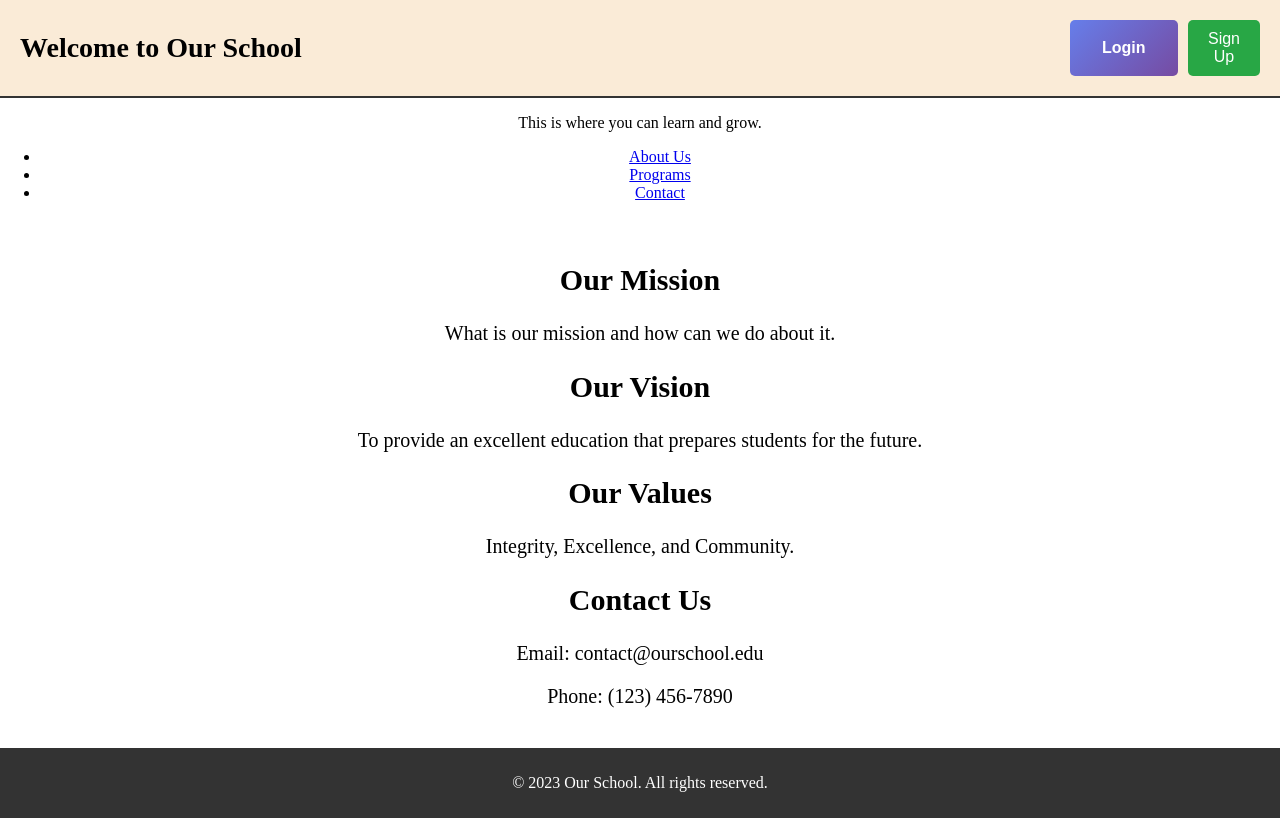
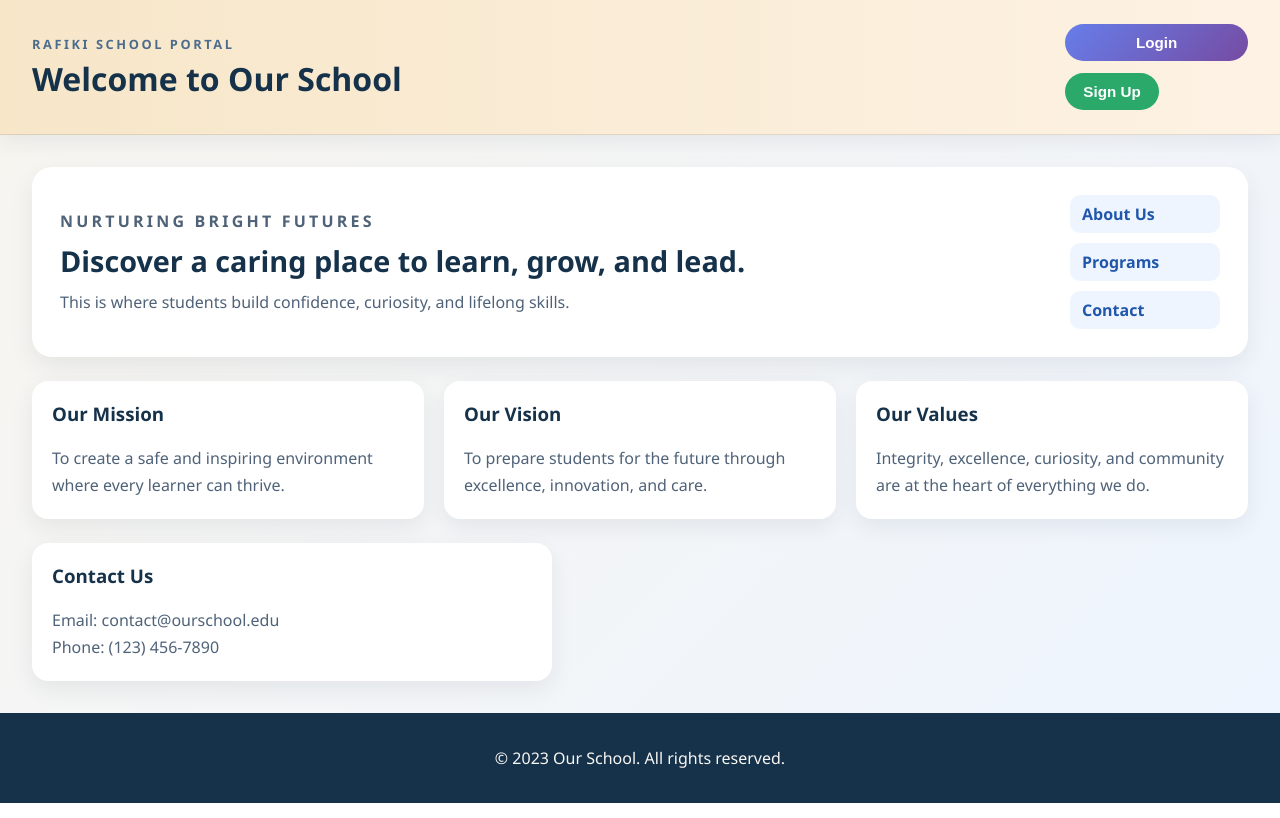
Before and after one commit to CheruBrian/Rafiki-School-Portal, a React (Vite) app in the folder School-Website/: page / in a window 1280 px wide. Built offline with nearby package versions, Linux system fonts and the light colour scheme.

Commit message:
fixing homepage.css

```diff
--- a/School-Website/src/componets/Schoolhome.css
+++ b/School-Website/src/componets/Schoolhome.css
@@ -1,65 +1,193 @@
 body {
-    text-align: center;
   margin: 0;
   padding: 0;
-    font-family: 'Times New Roman', Times, serif;
-    width: 100%;
-    height: 100%;
+  font-family: "Segoe UI", Tahoma, Geneva, Verdana, sans-serif;
+  background: linear-gradient(135deg, #f8f5ef 0%, #eef5ff 100%);
+  color: #223042;
 }
-.header {
-    background-color: antiquewhite;
-    padding: 20px;
-    text-align: center;
-    font-size: 24px;
-    font-weight: bold;
+
+* {
+  box-sizing: border-box;
 }
+
+.schoolhome-page {
+  min-height: 100vh;
+  display: flex;
+  flex-direction: column;
+}
+
 .header-top {
   display: flex;
   justify-content: space-between;
   align-items: center;
-    padding: 20px;
-    background-color: antiquewhite;
-    border-bottom: 2px solid #333;
+  padding: 24px 32px;
+  background: linear-gradient(90deg, #f7e6c8 0%, #fdf2e4 100%);
+  border-bottom: 1px solid rgba(34, 48, 66, 0.12);
+  box-shadow: 0 6px 20px rgba(34, 48, 66, 0.08);
 }
-.header-top h1 {
+
+.brand-block h1 {
+  margin: 4px 0 0;
+  font-size: 2rem;
+  color: #15324a;
+}
+
+.eyebrow {
   margin: 0;
-    font-size: 28px;
+  text-transform: uppercase;
+  letter-spacing: 0.2em;
+  font-size: 0.8rem;
+  font-weight: 700;
+  color: #4b6c8d;
 }
+
 .auth-buttons {
   display: flex;
+  gap: 12px;
+  flex-wrap: wrap;
+}
+
+.btn-login,
+.btn-signup {
+  padding: 10px 18px;
+  border: none;
+  border-radius: 999px;
+  cursor: pointer;
+  font-size: 0.95rem;
+  font-weight: 600;
+  transition:
+    transform 0.2s ease,
+    box-shadow 0.2s ease,
+    background-color 0.2s ease;
+}
+
+.btn-login:hover,
+.btn-signup:hover {
+  transform: translateY(-1px);
+  box-shadow: 0 8px 16px rgba(34, 48, 66, 0.12);
+}
+
+.btn-login {
+  background-color: #2e6fd6;
+  color: #fff;
+}
+
+.btn-login:hover {
+  background-color: #2157aa;
+}
+
+.btn-signup {
+  background-color: #2aa96b;
+  color: #fff;
+}
+
+.btn-signup:hover {
+  background-color: #208a55;
+}
+
+.schoolhome-main {
+  flex: 1;
+  padding: 32px;
+  display: flex;
+  flex-direction: column;
+  gap: 24px;
+}
+
+.hero-section {
+  display: flex;
+  justify-content: space-between;
+  align-items: center;
+  gap: 24px;
+  padding: 28px;
+  background: #ffffff;
+  border-radius: 20px;
+  box-shadow: 0 10px 25px rgba(34, 48, 66, 0.08);
+}
+
+.hero-copy h2 {
+  margin: 6px 0 10px;
+  font-size: 1.8rem;
+  color: #15324a;
+}
+
+.hero-copy p {
+  margin: 0;
+  font-size: 1rem;
+  line-height: 1.6;
+  color: #4f6278;
+}
+
+.hero-links {
+  display: flex;
+  flex-direction: column;
   gap: 10px;
+  min-width: 150px;
 }
-.btn-login, .btn-signup {
-    padding: 10px 20px;
-    font-size: 16px;
-    border: none;
-    border-radius: 5px;
-    cursor: pointer;
-    transition: background-color 0.3s ease;
+
+.hero-links a {
+  text-decoration: none;
+  color: #2157aa;
+  font-weight: 600;
+  padding: 8px 12px;
+  border-radius: 10px;
+  background: #eef5ff;
+  transition: background-color 0.2s ease;
 }
-.btn-login {
-    background-color: #007bff;
-    color: white;
+
+.hero-links a:hover {
+  background-color: #dce9ff;
 }
-.btn-login:hover {
-    background-color: #0056b3;
+
+.info-grid {
+  display: grid;
+  grid-template-columns: repeat(3, minmax(0, 1fr));
+  gap: 20px;
 }
-.btn-signup {
-    background-color: #28a745;
-    color: white;
+
+.info-card,
+.contact-card {
+  background: #fff;
+  padding: 20px;
+  border-radius: 16px;
+  box-shadow: 0 8px 22px rgba(34, 48, 66, 0.08);
 }
-.btn-signup:hover {
-    background-color: #218838;
+
+.info-card h3,
+.contact-card h3 {
+  margin-top: 0;
+  color: #15324a;
 }
-.body {
+
+.info-card p,
+.contact-card p {
+  margin: 0;
+  line-height: 1.7;
+  color: #4f6278;
+}
+
+.contact-card {
+  max-width: 520px;
+}
+
+.footer {
+  padding: 18px 24px;
+  text-align: center;
+  background-color: #15324a;
+  color: #f9f7f3;
+}
+
+@media (max-width: 768px) {
+  .header-top,
+  .hero-section {
+    flex-direction: column;
+    align-items: flex-start;
+  }
+
+  .info-grid {
+    grid-template-columns: 1fr;
+  }
+
+  .schoolhome-main {
     padding: 20px;
-    font-size: 20px;
-    line-height: normal;
-
   }
-.footer {
-    padding: 10px;
-    text-align: center;
-    background-color: #333;
-    color: white;
 }
--- a/School-Website/src/componets/Schoolhome.jsx
+++ b/School-Website/src/componets/Schoolhome.jsx
@@ -1,42 +1,80 @@
 import React from "react";
 import "./Schoolhome.css";
-import { BrowserRouter, Routes, Route, useNavigate } from "react-router-dom";
+import { useNavigate } from "react-router-dom";
 
 function Schoolhome() {
   const navigate = useNavigate();
 
   return (
-        <div>
-            <div className="header-top">
+    <div className="schoolhome-page">
+      <header className="header-top">
+        <div className="brand-block">
+          <p className="eyebrow">Rafiki School Portal</p>
           <h1>Welcome to Our School</h1>
+        </div>
         <div className="auth-buttons">
-                    <button className="btn-login" onClick={() => navigate('/login')}>Login</button>
-                    <button className="btn-signup" onClick={() => navigate('/login')}>Sign Up</button>
+          <button className="btn-login" onClick={() => navigate("/login")}>
+            Login
+          </button>
+          <button className="btn-signup" onClick={() => navigate("/login")}>
+            Sign Up
+          </button>
         </div>
+      </header>
+
+      <main className="schoolhome-main">
+        <section className="hero-section">
+          <div className="hero-copy">
+            <p className="eyebrow">Nurturing bright futures</p>
+            <h2>Discover a caring place to learn, grow, and lead.</h2>
+            <p>
+              This is where students build confidence, curiosity, and lifelong
+              skills.
+            </p>
           </div>
-            <p>This is where you can learn and grow.</p>
-            <ul>
-                <li><a href="/about">About Us</a></li>
-                <li><a href="/programs">Programs</a></li>
-                <li><a href="/contact">Contact</a></li>
-            </ul>
-            <div className="body">
-                <h2>Our Mission</h2>
-                <p>What is our mission and how can we do about it.</p>
-                <h2>Our Vision</h2>
-                <p>To provide an excellent education that prepares students for the future.</p>
-                <h2>Our Values</h2>
-                <p>Integrity, Excellence, and Community.</p>
-                <h2>Contact Us</h2>
+          <div className="hero-links">
+            <a href="/about">About Us</a>
+            <a href="/programs">Programs</a>
+            <a href="/contact">Contact</a>
+          </div>
+        </section>
+
+        <section className="info-grid">
+          <article className="info-card">
+            <h3>Our Mission</h3>
+            <p>
+              To create a safe and inspiring environment where every learner can
+              thrive.
+            </p>
+          </article>
+          <article className="info-card">
+            <h3>Our Vision</h3>
+            <p>
+              To prepare students for the future through excellence, innovation,
+              and care.
+            </p>
+          </article>
+          <article className="info-card">
+            <h3>Our Values</h3>
+            <p>
+              Integrity, excellence, curiosity, and community are at the heart
+              of everything we do.
+            </p>
+          </article>
+        </section>
+
+        <section className="contact-card">
+          <h3>Contact Us</h3>
           <p>Email: contact@ourschool.edu</p>
           <p>Phone: (123) 456-7890</p>
+        </section>
+      </main>
 
+      <footer className="footer">
+        <p>&copy; 2023 Our School. All rights reserved.</p>
+      </footer>
     </div>
-            <div className="footer">
-                <p>&copy; 2023 Our School. All rights reserved.</p>
-            </div>
-        </div>
-
   );
 }
+
 export default Schoolhome;
```
Lines whose indentation alone changed are shown as unchanged.
